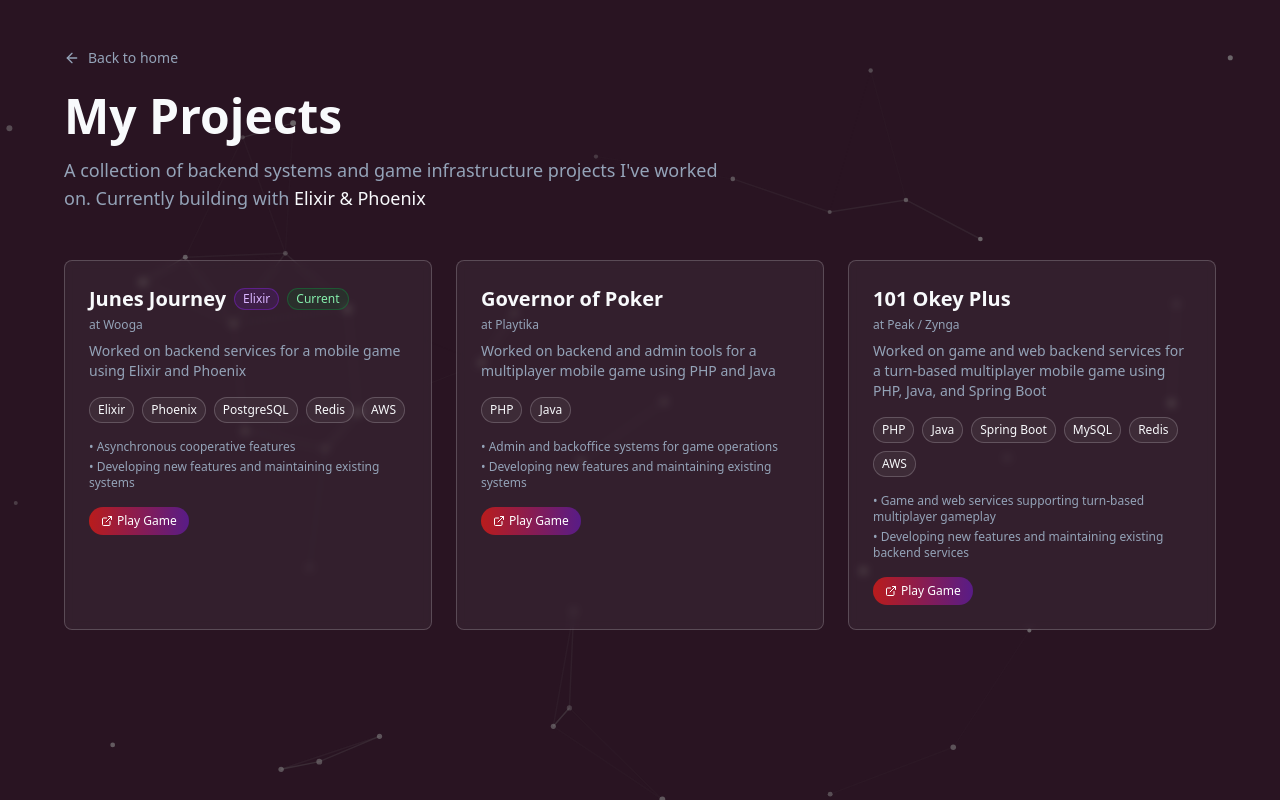
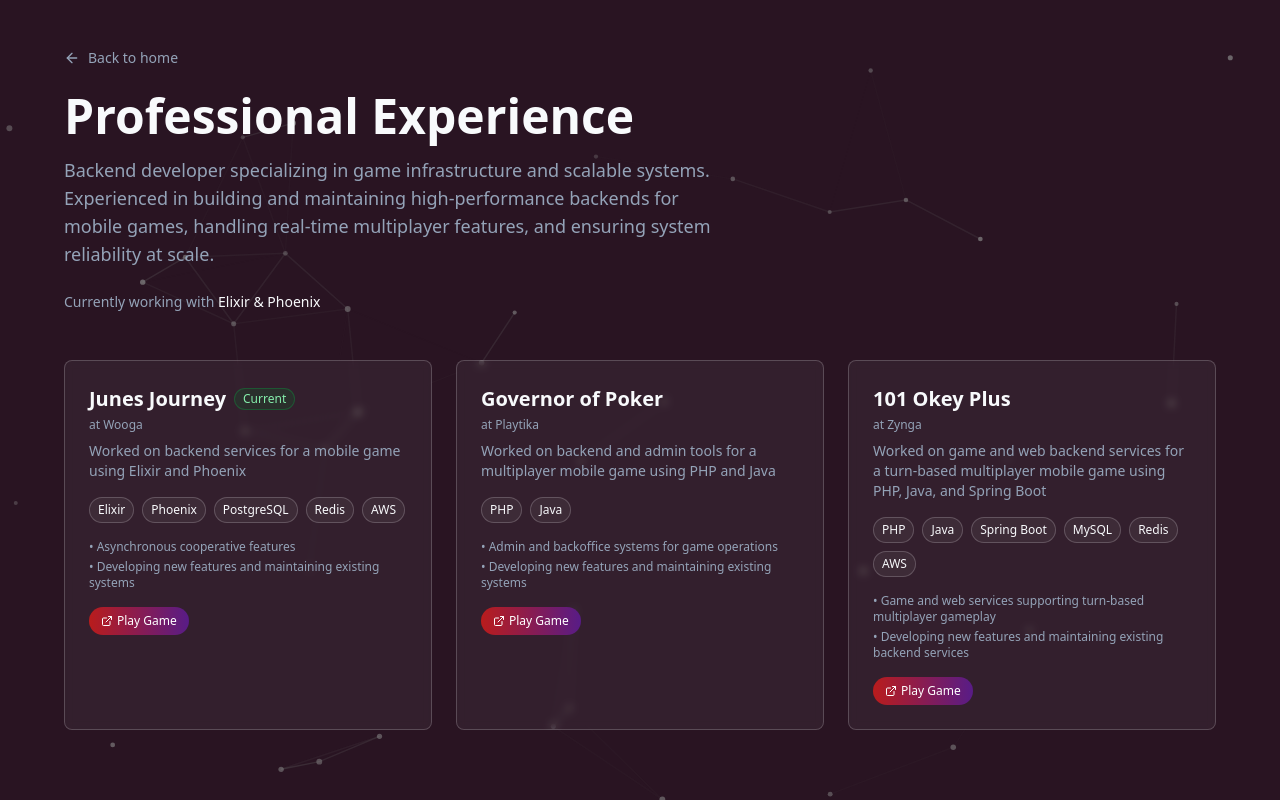
Before and after one commit to eceyenmez/eceyenmez.github.io, a Next.js app: page /projects in a window 1280 px wide. Built offline with nearby package versions, Linux system fonts and the light colour scheme.

Commit message:
Change experience

```diff
--- a/components/Projects.tsx
+++ b/components/Projects.tsx
@@ -9,15 +9,13 @@
   description: string;
   technologies: string[];
   githubUrl?: string;
-  gameUrl?: string; // Link to the game/app store
-  liveUrl?: string; // Link to demo or website
+  gameUrl?: string;
+  liveUrl?: string;
   highlights?: string[];
-  company?: string; // Company you worked for (if applicable)
-  isElixir?: boolean; // Highlight Elixir projects
-  isCurrent?: boolean; // Currently working on this
+  company?: string;
+  isCurrent?: boolean;
 }
 
-// TODO: Add your actual projects here
 const projects: Project[] = [
   {
     name: "Junes Journey",
@@ -25,8 +23,7 @@
     technologies: ["Elixir", "Phoenix", "PostgreSQL", "Redis", "AWS"],
     gameUrl: "https://www.junesjourney.com/",
     company: "Wooga",
-    isElixir: true, // Highlights Elixir projects
-    isCurrent: true, // Shows "Current" badge
+    isCurrent: true,
     highlights: ["Asynchronous cooperative features", "Developing new features and maintaining existing systems"]
   },
   {
@@ -35,8 +32,6 @@
     technologies: ["PHP", "Java"],
     gameUrl: "https://www.governorofpoker.com/games/governor-of-poker-3",
     company: "Playtika",
-    isElixir: false,
-    isCurrent: false,
     highlights: [
       "Admin and backoffice systems for game operations",
       "Developing new features and maintaining existing systems"
@@ -46,10 +41,8 @@
     name: "101 Okey Plus",
     description: "Worked on game and web backend services for a turn-based multiplayer mobile game using PHP, Java, and Spring Boot",
     technologies: ["PHP", "Java", "Spring Boot", "MySQL", "Redis", "AWS"],
-    company: "Peak / Zynga",
+    company: "Zynga",
     gameUrl: "https://www.zynga.com/games/101-okey-plus/",
-    isElixir: false,
-    isCurrent: false,
     highlights: [
       "Game and web services supporting turn-based multiplayer gameplay",
       "Developing new features and maintaining existing backend services"
@@ -93,10 +86,13 @@
             Back to home
           </MotionedLink>
           <h1 className="text-3xl sm:text-4xl md:text-5xl font-bold mb-4">
-            My Projects
+            Professional Experience
           </h1>
-          <p className="text-muted-foreground text-sm sm:text-base md:text-lg max-w-2xl">
-            A collection of backend systems and game infrastructure projects I've worked on. Currently building with <span className="text-foreground font-medium">Elixir & Phoenix</span>
+          <p className="text-muted-foreground text-sm sm:text-base md:text-lg max-w-2xl mb-6">
+            Backend developer specializing in game infrastructure and scalable systems. Experienced in building and maintaining high-performance backends for mobile games, handling real-time multiplayer features, and ensuring system reliability at scale.
+          </p>
+          <p className="text-muted-foreground text-xs sm:text-sm max-w-2xl">
+            Currently working with <span className="text-foreground font-medium">Elixir & Phoenix</span>
           </p>
         </motion.div>
 
@@ -113,11 +109,6 @@
                   <div className="flex-1">
                     <div className="flex items-center gap-2 flex-wrap">
                       <h3 className="text-xl font-semibold">{project.name}</h3>
-                      {project.isElixir && (
-                        <span className="text-xs px-2 py-0.5 rounded-full bg-purple-900/30 text-purple-300 border border-purple-700/50">
-                          Elixir
-                        </span>
-                      )}
                       {project.isCurrent && (
                         <span className="text-xs px-2 py-0.5 rounded-full bg-green-900/30 text-green-300 border border-green-700/50">
                           Current
```
